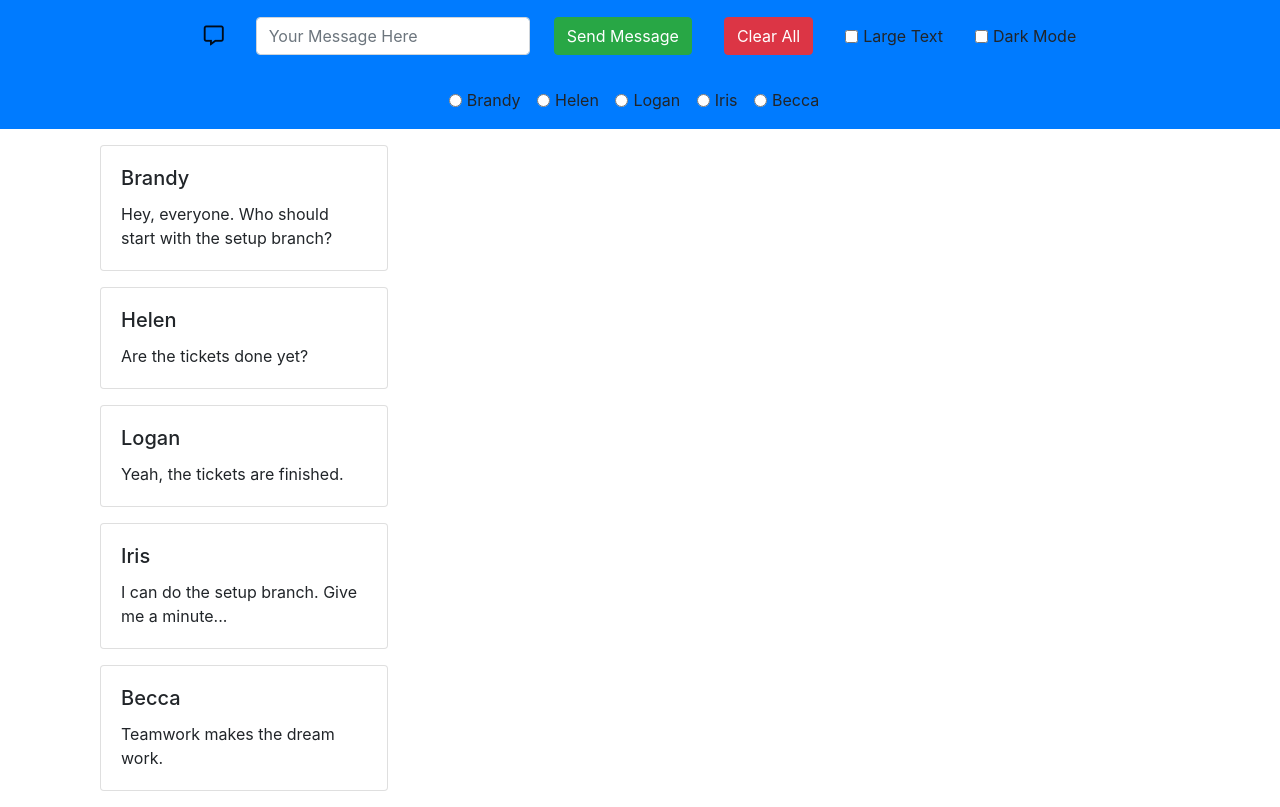
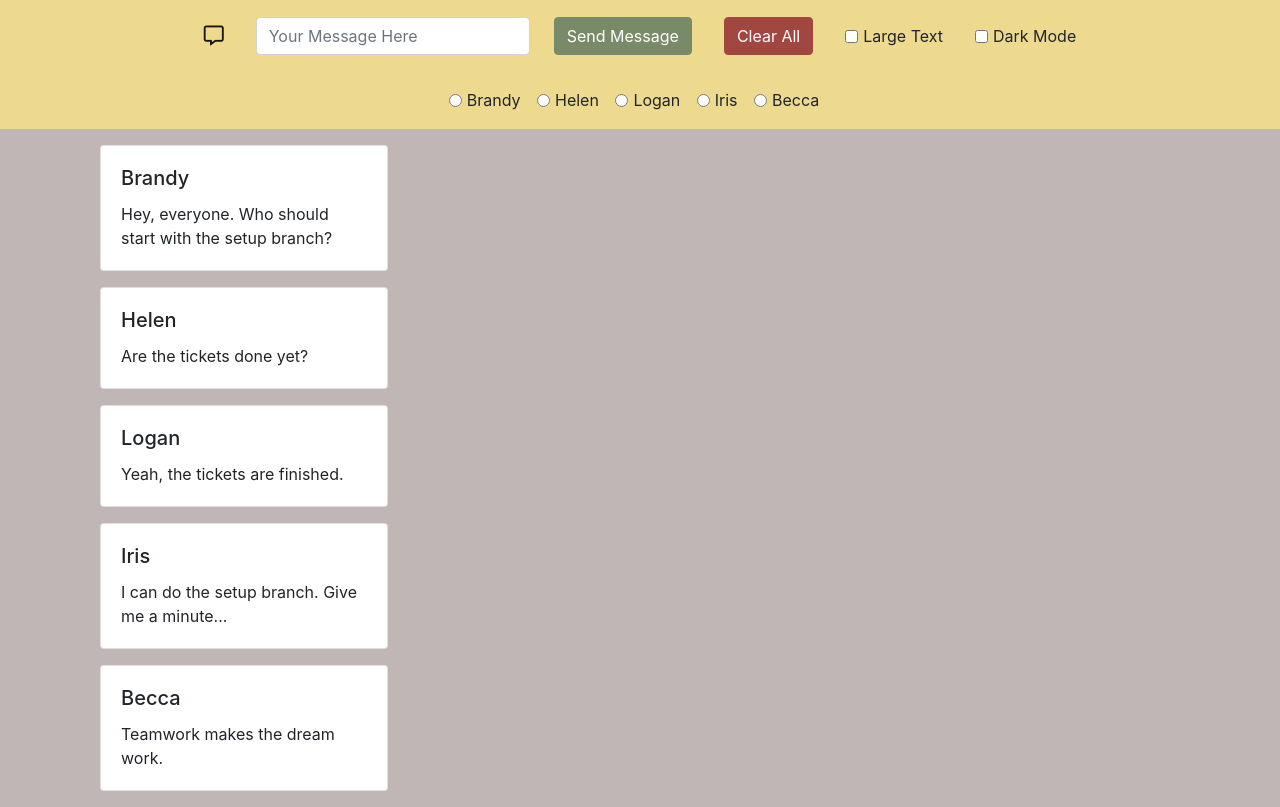
Before and after one commit to nss-evening-cohort-11/chatty-pitcherplants, a website built with webpack: page src/index.html in a window 1280 px wide. Built offline with nearby package versions, Linux system fonts and the light colour scheme.

Commit message:
modifying bootstrap default colors wip

```diff
--- a/src/styles/main.scss
+++ b/src/styles/main.scss
@@ -1,6 +1,31 @@
+$theme-colors: (
+  "primary": #eeda8f,
+  "danger": #a1473f,
+  "success": #798a68,
+  "custom-color": #900,
+  );
+
 @import "~bootstrap/scss/bootstrap";
 @import "~@fortawesome/fontawesome-free/css/all.min.css";
 
+//background
+$light-mode-background-color: #bfb6b5;
+$dark-mode-background-color: #474840;
+
+//navbar
+$light-mode-navbar: #428bca;
+$dark-mode-navbar: #292b2c;
+
+
+
+
+
 body {
-  background-color: white;
+  background-color: $light-mode-background-color;
+  // background-color: $dark-mode-background-color;
 }
+
+
+.navbar {
+  background-color: $dark-mode-navbar
+}
```
